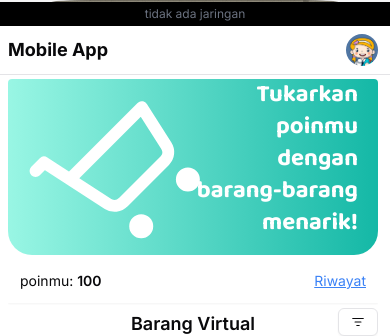
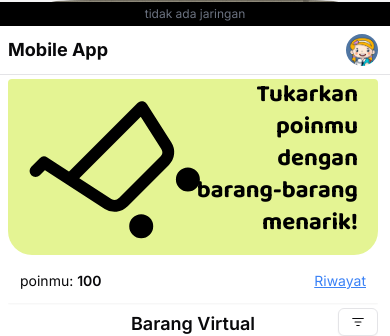
Before and after one commit to yuandahanif/gomi-gobbler-dashboard, a Next.js app: page /mobile/nav/shop in a window 390 px wide. Shown: the top 336 px of the page. Built offline with nearby package versions, Linux system fonts and the light colour scheme.

Commit message:
Update mobile layout and shop page styling

```diff
--- a/src/app/mobile/layout.tsx
+++ b/src/app/mobile/layout.tsx
@@ -1,5 +1,4 @@
 import type { Metadata } from "next";
-import { Inter } from "next/font/google";
 export const metadata: Metadata = {
   title: "Create Next App",
   description: "Generated by create next app",
@@ -12,7 +11,7 @@ export default function MobileRootLayout({
 }>) {
   return (
     <div className="relative flex h-full min-h-screen w-full items-center justify-center bg-muted">
-      <div className="absolute  top-0 mx-auto h-[840px] w-[400px] max-w-screen-sm bg-[url('/images/ip_15_frame.png')] bg-contain bg-no-repeat p-5"></div>
+      <div className="absolute top-0 mx-auto h-[840px] w-[400px] max-w-screen-sm bg-[url('/images/ip_15_frame.png')] bg-contain bg-no-repeat p-5"></div>
       <div className="relative h-[840px] w-[400px] max-w-screen-sm overflow-hidden bg-white">
         {children}
       </div>
--- a/src/app/mobile/nav/shop/page.tsx
+++ b/src/app/mobile/nav/shop/page.tsx
@@ -97,10 +97,10 @@ const physical_items = [
 export default function MobileShopPage() {
   return (
     <ScrollArea className="h-full w-full p-1 pb-32 pl-2 pr-3">
-      <div className="relative mb-2 flex h-44 w-full flex-col items-center overflow-hidden rounded-sm rounded-b-3xl bg-gradient-to-r from-teal-200 to-teal-500">
-        <ShoppingCart className="absolute left-10 top-5 h-36 w-36 -rotate-45 text-white" />
+      <div className="relative mb-2 flex h-44 w-full flex-col items-center overflow-hidden rounded-sm rounded-b-3xl bg-[#E4F493]">
+        <ShoppingCart className="absolute left-10 top-5 h-36 w-36 -rotate-45 text-black" />
         <div className="mb-5 ml-auto mr-5 flex h-full w-1/2 items-end justify-end text-end">
-          <h1 style={font.style} className="text-2xl text-white font-semibold">
+          <h1 style={font.style} className="text-2xl text-black font-semibold">
             Tukarkan poinmu <br /> dengan <br /> barang-barang menarik!
           </h1>
         </div>
```
